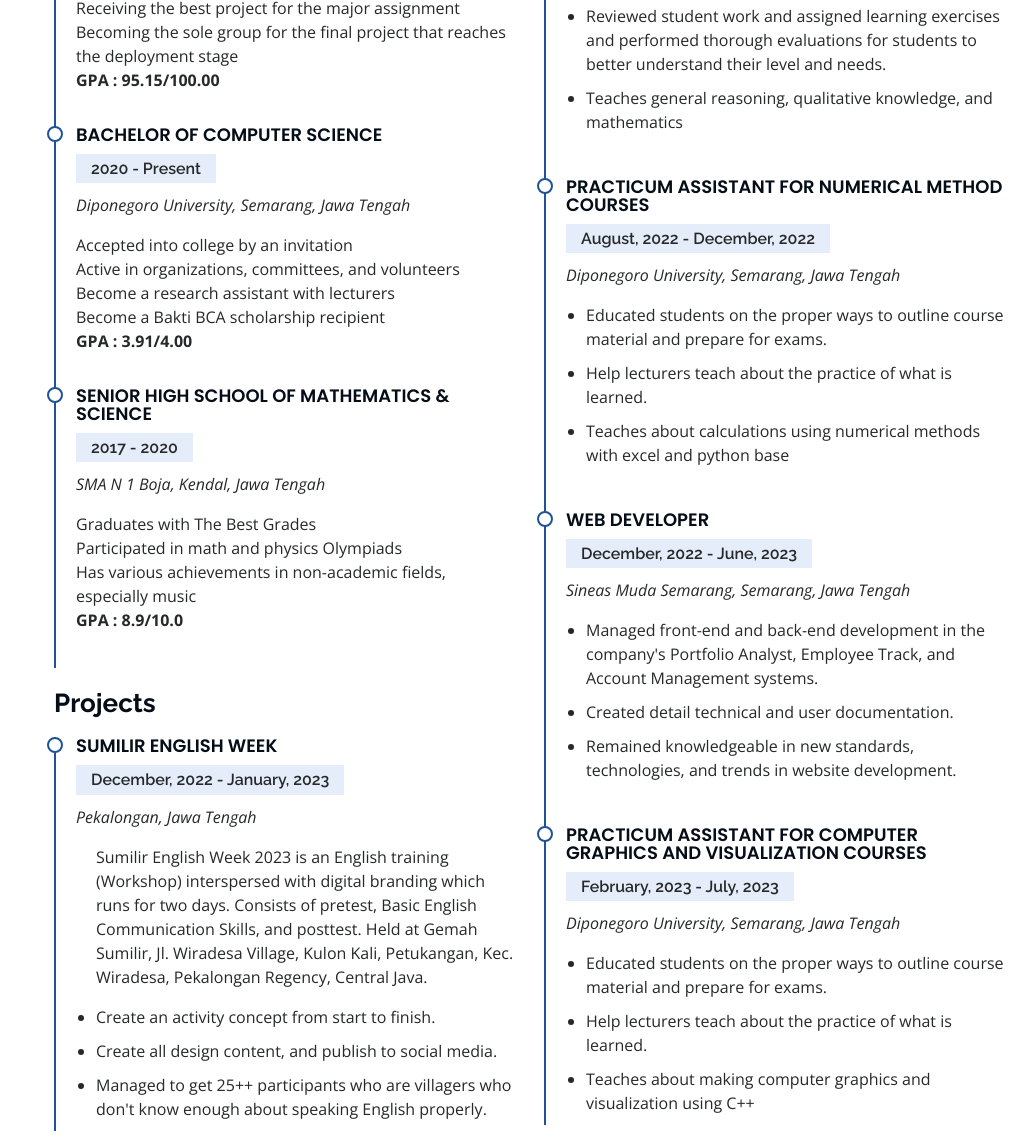
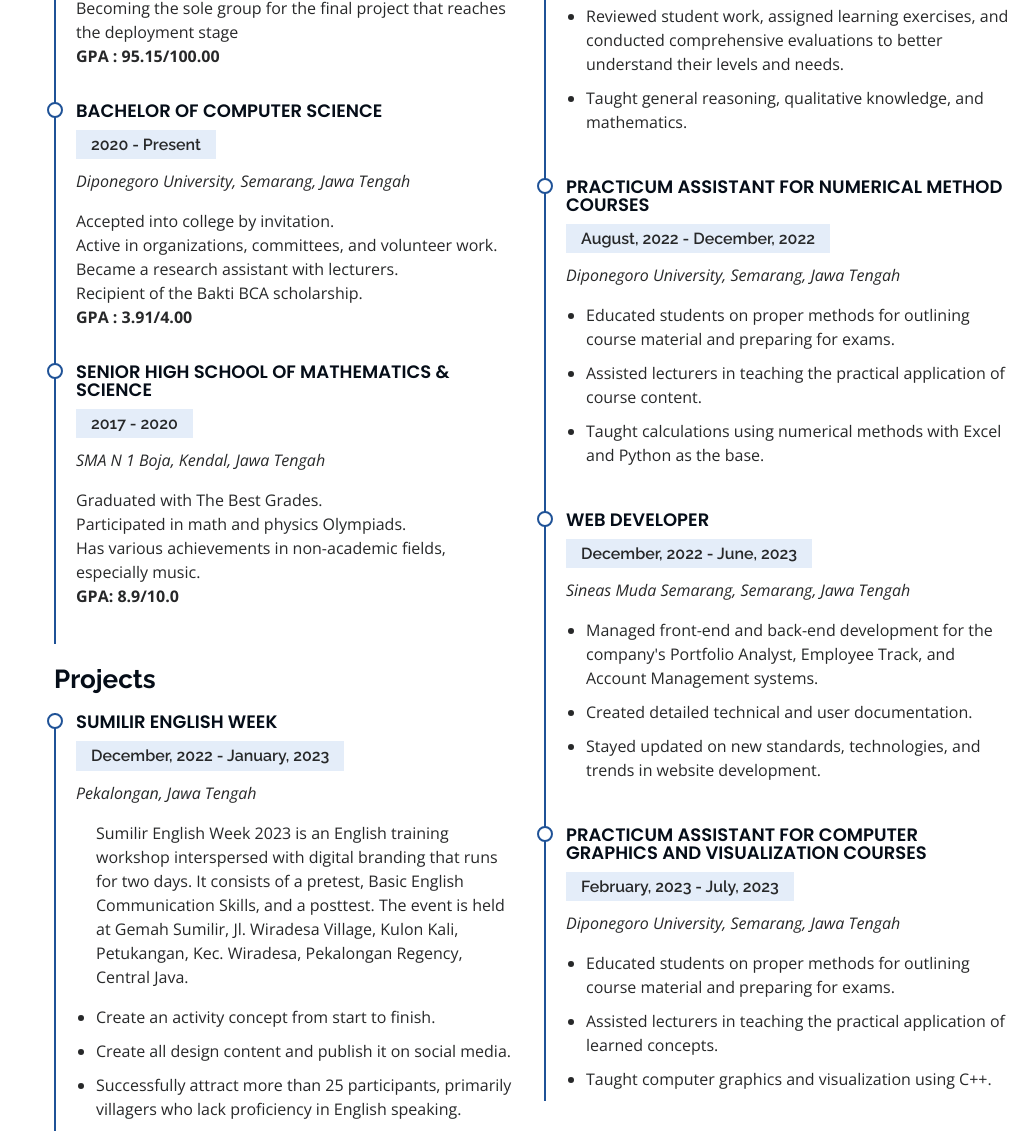
Before and after one commit to MelaniSafwa/melanisafwa.github.io, a plain HTML site: page index.html in a window 1280 px wide. Shown: the part 2480-3615 px from the top of the page, without its empty margins (258-1280 px from the left). Drawn offline with nearby package versions, Linux system fonts and the light colour scheme.

Commit message:
Update index.html

```diff
--- a/index.html
+++ b/index.html
@@ -195,7 +195,7 @@
             <h3 class="resume-title">Sumary</h3>
             <div class="resume-item pb-0">
               <h4>Melani Safwa Aprila</h4>
-              <p><em>Dedicated Computer Science Student with the ability to multitask and work well with others. Technologically adept, offering experience with many different social media platforms, office technology programs, and advanced computer skills. Highly organized, and skilled in written and verbal communication.</em></p>
+              <p><em>Dedicated Computer Science student with the ability to multitask and collaborate effectively. Proficient in various social media platforms, office technology programs, and advanced computer skills. Highly organized with strong written and verbal communication abilities.</em></p>
               <ul>
                 <li>Semarang, Jawa Tengah</li>
                 <li>+62859155035552</li>
@@ -217,20 +217,20 @@
               <h4>Bachelor of Computer Science</h4>
               <h5>2020 - Present</h5>
               <p><em>Diponegoro University, Semarang, Jawa Tengah</em></p>
-              <p>Accepted into college by an invitation<br>
-                Active in organizations, committees, and volunteers<br>
-                Become a research assistant with lecturers<br>
-                Become a Bakti BCA scholarship recipient<br>
+              <p>Accepted into college by invitation.<br>
+                Active in organizations, committees, and volunteer work.<br>
+                Became a research assistant with lecturers.<br>
+                Recipient of the Bakti BCA scholarship.<br>
                 <b>GPA : 3.91/4.00</b></p>
             </div>
             <div class="resume-item">
               <h4>Senior High School of Mathematics &amp; Science</h4>
               <h5>2017 - 2020</h5>
               <p><em>SMA N 1 Boja, Kendal, Jawa Tengah</em></p>
-              <p>Graduates with The Best Grades <br>
-                Participated in math and physics Olympiads <br>
-                Has various achievements in non-academic fields, especially music <br>
-                <b>GPA : 8.9/10.0</b>
+              <p>Graduated with The Best Grades.<br>
+                Participated in math and physics Olympiads.<br>
+                Has various achievements in non-academic fields, especially music.<br>
+                <b>GPA: 8.9/10.0</b></p>
               </p>
             </div>
             <h3 class="resume-title">Projects</h3>
@@ -239,10 +239,10 @@
               <h5>December, 2022 - January, 2023</h5>
               <p><em>Pekalongan, Jawa Tengah</em></p>
               <ul>
-                <p>Sumilir English Week 2023 is an English training (Workshop) interspersed with digital branding which runs for two days. Consists of pretest, Basic English Communication Skills, and posttest. Held at Gemah Sumilir, Jl. Wiradesa Village, Kulon Kali, Petukangan, Kec. Wiradesa, Pekalongan Regency, Central Java.</p>
+                <p>Sumilir English Week 2023 is an English training workshop interspersed with digital branding that runs for two days. It consists of a pretest, Basic English Communication Skills, and a posttest. The event is held at Gemah Sumilir, Jl. Wiradesa Village, Kulon Kali, Petukangan, Kec. Wiradesa, Pekalongan Regency, Central Java.</p>
                 <li>Create an activity concept from start to finish.</li>
-                <li>Create all design content, and publish to social media.</li>
-                <li>Managed to get 25++ participants who are villagers who don't know enough about speaking English properly.</li>
+                <li>Create all design content and publish it on social media.</li>
+                <li>Successfully attract more than 25 participants, primarily villagers who lack proficiency in English speaking.</li>
               </ul>
             </div>
           </div>
@@ -253,9 +253,9 @@
               <h5>August, 2021 - December, 2021</h5>
               <p><em>Diponegoro University, Semarang, Jawa Tengah</em></p>
               <ul>
-                <li>Educated students on the proper ways to outline course material and prepare for exams.</li>
-                <li>Help lecturers teach about the practice of what is learned.</li>
-                <li>Teaches logic gates, basic HTML and CSS, binary numbers</li>
+                <li>Educated students on proper methods for outlining course material and preparing for exams.</li>
+                <li>Assisted lecturers in demonstrating the practical application of course content.</li>
+                <li>Taught topics including logic gates, basic HTML and CSS, and binary numbers.</li>
               </ul>
             </div>
             <div class="resume-item">
@@ -263,9 +263,9 @@
               <h5>April, 2022 - July, 2023</h5>
               <p><em>Saintek Focuss</em></p>
               <ul>
-                <li>Created and implemented lesson plans based on child-led interests and curiosities.</li>
-                <li>Reviewed student work and assigned learning exercises and performed thorough evaluations for students to better understand their level and needs.</li>
-                <li>Teaches general reasoning, qualitative knowledge, and mathematics</li>
+                <li>Created and implemented lesson plans based on student's interests and curiosities.</li>
+              <li>Reviewed student work, assigned learning exercises, and conducted comprehensive evaluations to better understand their levels and needs.</li>
+              <li>Taught general reasoning, qualitative knowledge, and mathematics.</li>
               </ul>
             </div>
             <div class="resume-item">
@@ -273,9 +273,9 @@
               <h5>August, 2022 - December, 2022</h5>
               <p><em>Diponegoro University, Semarang, Jawa Tengah</em></p>
               <ul>
-                <li>Educated students on the proper ways to outline course material and prepare for exams.</li>
-                <li>Help lecturers teach about the practice of what is learned.</li>
-                <li>Teaches about calculations using numerical methods with excel and python base</li>
+              <li>Educated students on proper methods for outlining course material and preparing for exams.</li>
+              <li>Assisted lecturers in teaching the practical application of course content.</li>
+              <li>Taught calculations using numerical methods with Excel and Python as the base.</li>
                 </ul>
             </div>
             <div class="resume-item">
@@ -283,19 +283,18 @@
               <h5>December, 2022 - June, 2023</h5>
               <p><em>Sineas Muda Semarang, Semarang, Jawa Tengah</em></p>
               <ul>
-                <li>Managed front-end and back-end development in the company's Portfolio Analyst, Employee Track, and Account Management systems.</li>
-                <li>Created detail technical and user documentation.</li>
-                <li>Remained knowledgeable in new standards, technologies, and trends in website development.</li>
-                </ul>
+                <li>Managed front-end and back-end development for the company's Portfolio Analyst, Employee Track, and Account Management systems.</li>
+                <li>Created detailed technical and user documentation.</li>
+                <li>Stayed updated on new standards, technologies, and trends in website development.</li>                </ul>
             </div>
             <div class="resume-item">
               <h4>Practicum Assistant for Computer Graphics and Visualization Courses</h4>
               <h5>February, 2023 - July, 2023</h5>
               <p><em>Diponegoro University, Semarang, Jawa Tengah</em></p>
               <ul>
-                <li>Educated students on the proper ways to outline course material and prepare for exams.</li>
-                <li>Help lecturers teach about the practice of what is learned.</li>
-                <li>Teaches about making computer graphics and visualization using C++</li>
+                <li>Educated students on proper methods for outlining course material and preparing for exams.</li>
+                <li>Assisted lecturers in teaching the practical application of learned concepts.</li>
+                <li>Taught computer graphics and visualization using C++.</li>
               </ul>
             </div>
           </div>
```
